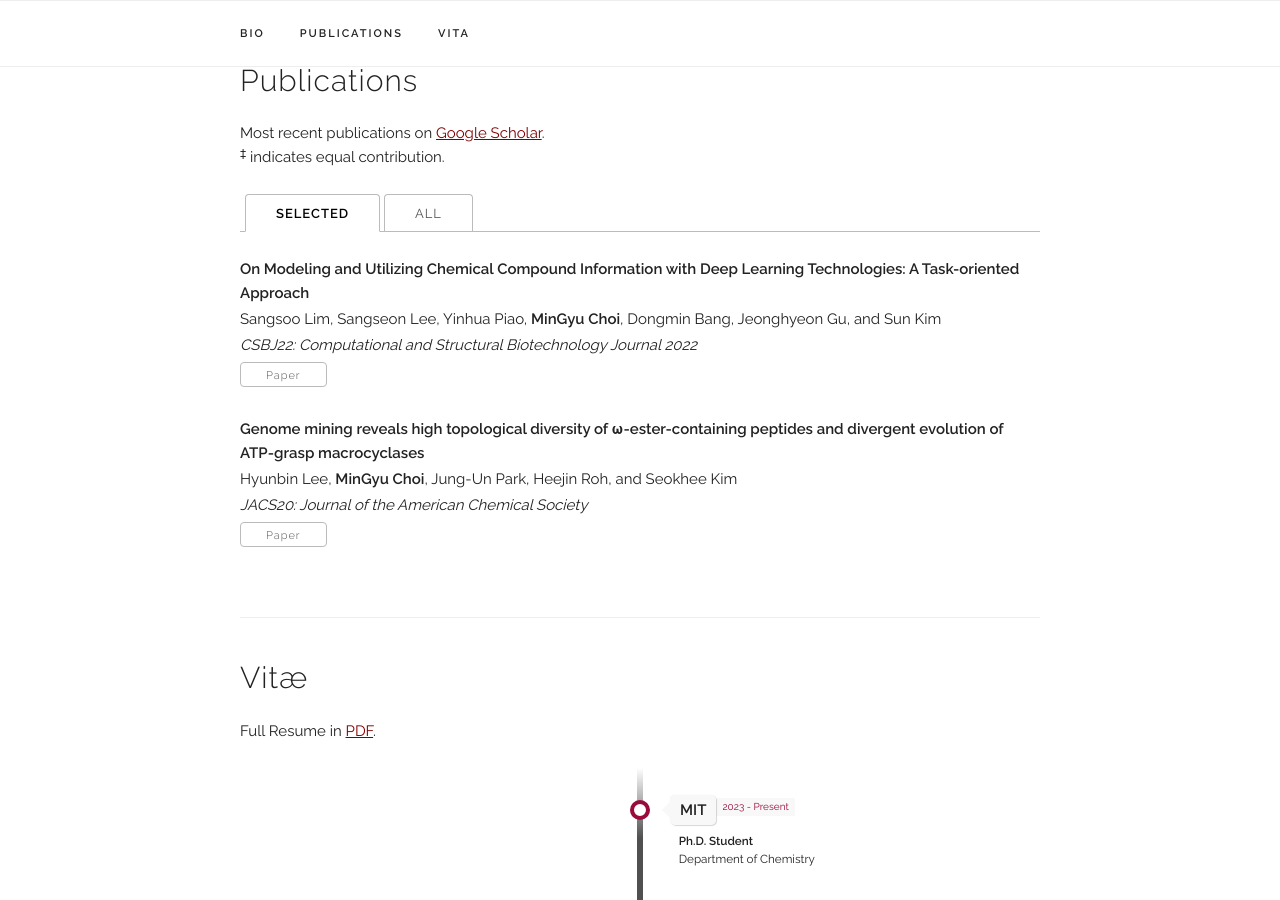
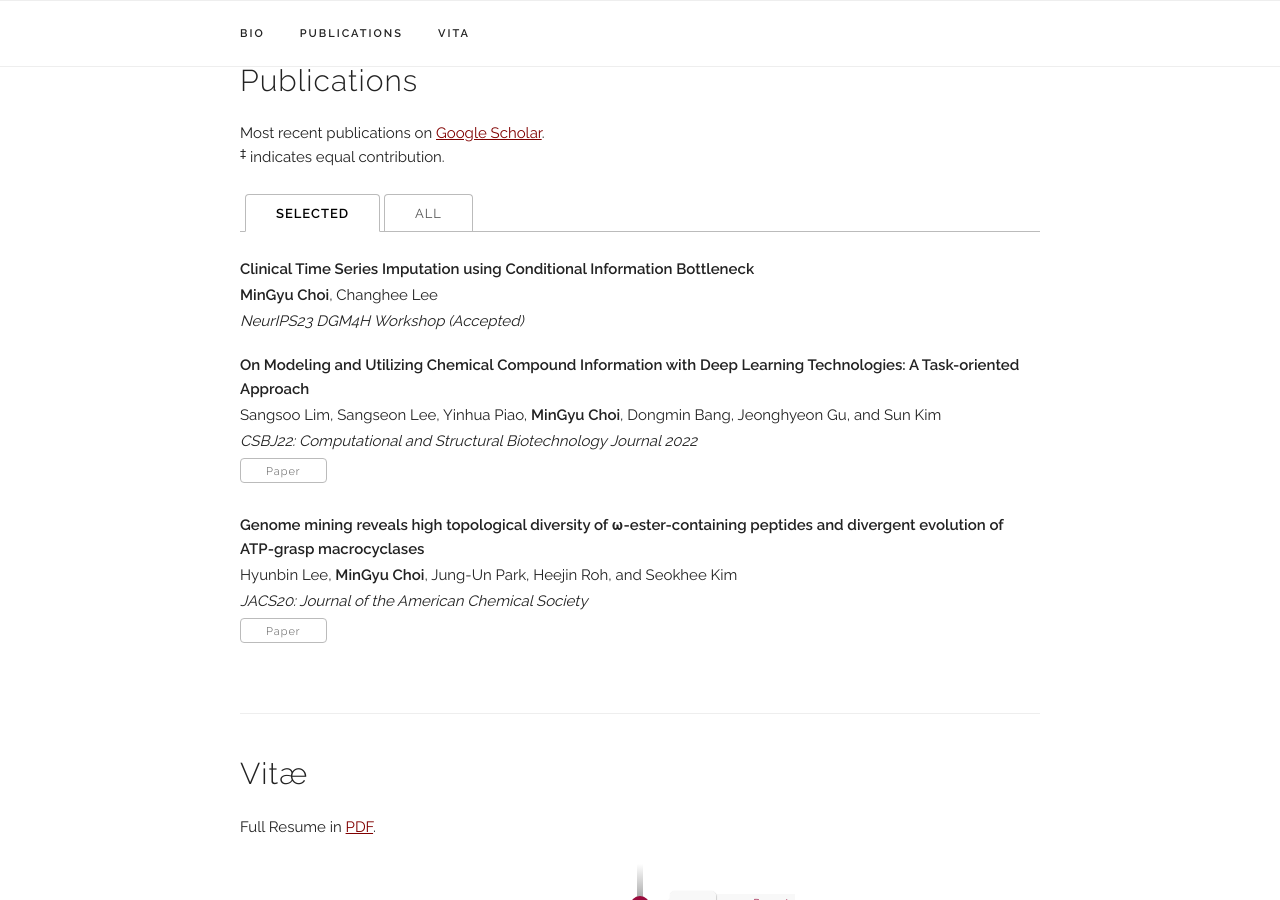
Before and after one commit to Chemgyu/Chemgyu.github.io, a Jekyll site: the page built from index.html, in a window 1280 px wide and 900 px high, scrolled down 710 px. Built offline with Jekyll 4.4.1, drawn with Linux system fonts in a browser that asks for light colours; some web fonts are replaced.

Commit message:
Update publications.yaml

```diff
--- a/_data/publications.yaml
+++ b/_data/publications.yaml
@@ -1,4 +1,10 @@
 papers:
+
+  - title: "Clinical Time Series Imputation using Conditional Information Bottleneck"
+    authors: "<b>MinGyu Choi</b>, Changhee Lee"
+    venue: "NeurIPS23 DGM4H Workshop (Accepted)"
+    # paper_pdf: "/assets/publications/2022_tricl/paper.pdf"
+    selected: y
 
   - title: "On Modeling and Utilizing Chemical Compound Information with Deep Learning Technologies: A Task-oriented Approach"
     authors: "Sangsoo Lim, Sangseon Lee, Yinhua Piao, <b>MinGyu Choi</b>, Dongmin Bang, Jeonghyeon Gu, and Sun Kim"
```
